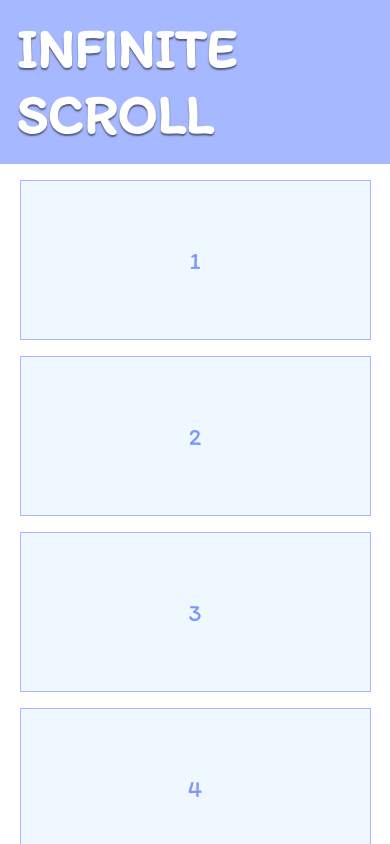
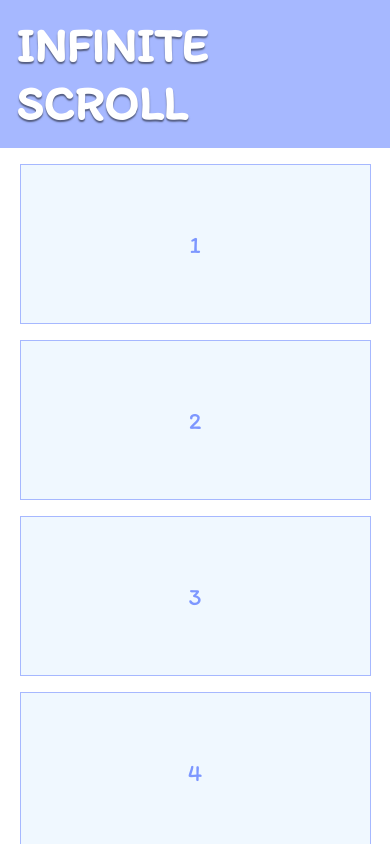
Before and after one commit to imkeshav98/react-infinite-scroll, a React (Create React App) app: page / in a window 390 px wide. Shown: the top 844 px of the page. Built offline with nearby package versions, Linux system fonts and the light colour scheme.

Commit message:
responsive design fix

```diff
--- a/src/component/nav/Nav.css
+++ b/src/component/nav/Nav.css
@@ -7,7 +7,7 @@
     justify-content: center;
     background-color: rgb(166, 184, 255);
     padding: 1rem;
-    font-size: 2.3rem;
+    font-size: 2rem;
     margin-bottom: 1rem;
     color: white;
     text-shadow: 0 0.1rem 0.1rem rgba(0, 0, 0, 0.5);
```
